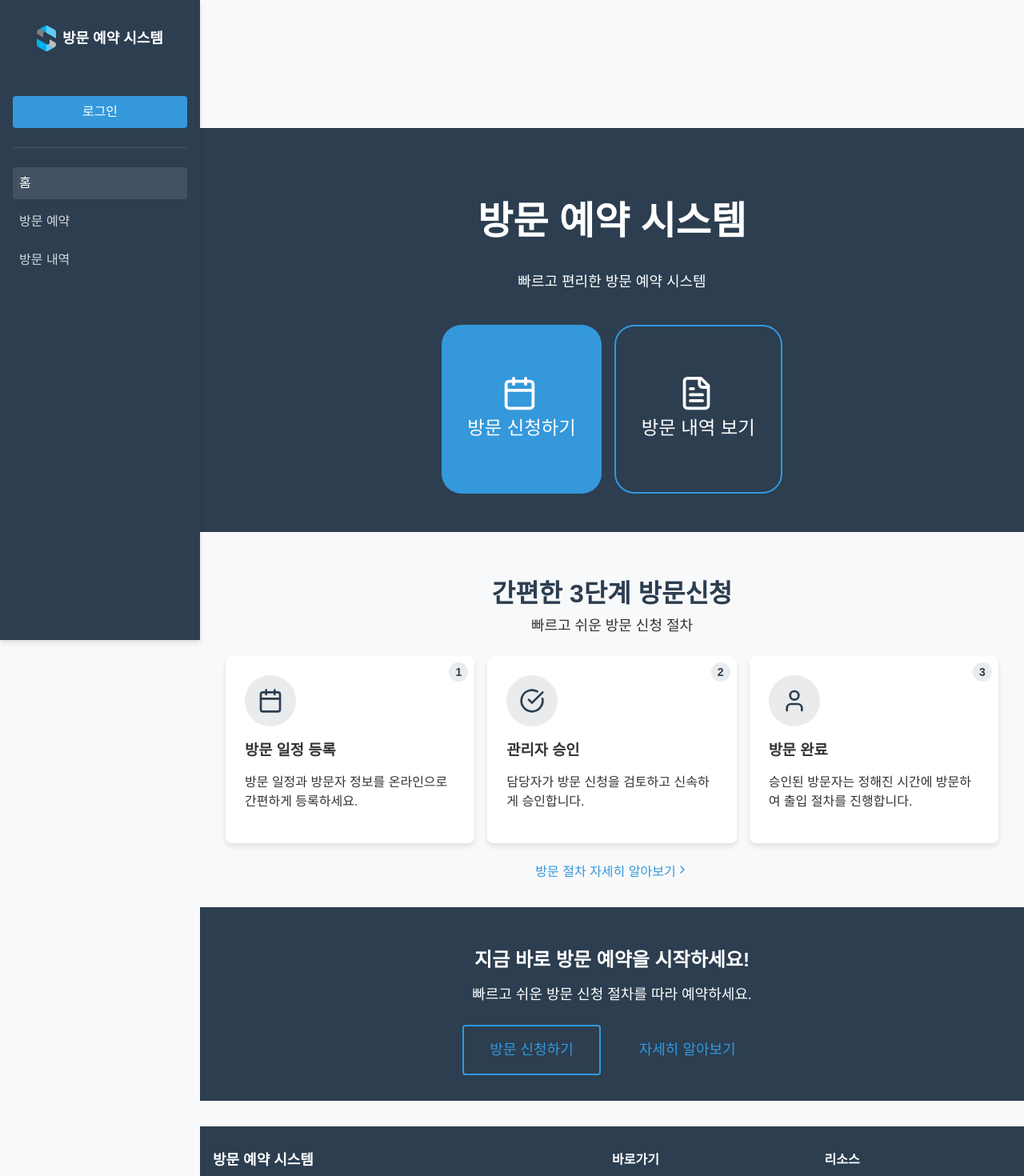
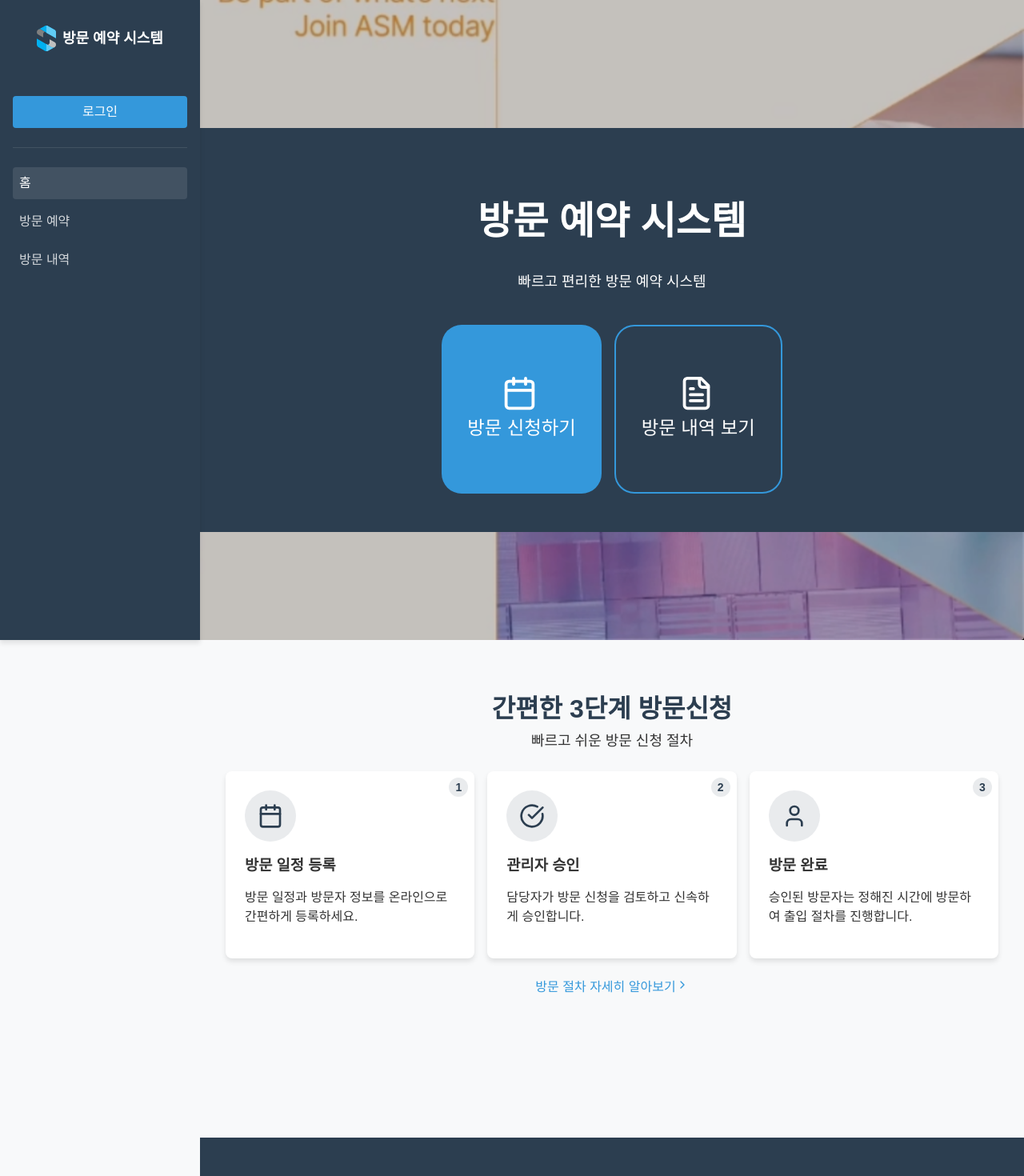
Before and after one commit to Jay9011/SECUiDEA_ERP, a React (Vite) app in the folder SECUiDEA_VisitReserve_Client/: page / in a window 1280 px wide. Shown: the top 1470 px of the page at 80% size. Built offline with nearby package versions, Linux system fonts and the light colour scheme; a web font is replaced by a local one.

Commit message:
feat. 홈 화면 업데이트 (동영상 재생 추가)

```diff
--- a/SECUiDEA_VisitReserve_Client/src/pages/Home.jsx
+++ b/SECUiDEA_VisitReserve_Client/src/pages/Home.jsx
@@ -1,5 +1,6 @@
 import { Link } from "react-router-dom";
 import { Calendar, User, FileText, CheckCircle, ChevronRight } from "lucide-react"
+import { useState } from "react";
 
 // 컴포넌트
 import { ProcessSteps } from "../components/steps/ProcessStep";
@@ -14,6 +15,7 @@ import '../styles/components/_icon-circle.scss';
 import './Home.scss';
 
 const Home = () => {
+    const [videoError, setVideoError] = useState(false);
 
     const processSteps = [
         {
@@ -36,8 +38,28 @@ const Home = () => {
         }
     ];
 
+    const handleVideoError = () => {
+        setVideoError(true);
+    };
+
     return (
         <div className="home">
+            <div className={`video-background ${videoError ? 'video-error' : ''}`}>
+                {!videoError && (
+                    <video
+                        autoPlay
+                        muted
+                        loop
+                        playsInline
+                        onError={handleVideoError}
+                    >
+                        <source src="/videos/background.mp4" type="video/mp4" />
+                        브라우저가 비디오 태그를 지원하지 않습니다.
+                    </video>
+                )}
+                <div className="video-overlay"></div>
+            </div>
+
             <section className="hero-section section">
                 <div className="container container-xl text-center">
                     <div className="content-wrapper">
--- a/SECUiDEA_VisitReserve_Client/src/pages/Home.scss
+++ b/SECUiDEA_VisitReserve_Client/src/pages/Home.scss
@@ -3,8 +3,50 @@
 
 .home {
     width: 100%;
+    position: relative;
+
+    // 동영상 배경 스타일
+    .video-background {
+        position: fixed;
+        top: 0;
+        left: 0;
+        width: 100%;
+        height: 100vh;
+        background-position: bottom;
+        background-repeat: no-repeat;
+        background-size: cover;
+        z-index: -1;
+        overflow: hidden;
+
+        &.video-error {
+            background-image: url(/images/background.png);
+        }
+
+        video {
+            position: absolute;
+            right: 0;
+            bottom: 0;
+            min-width: 100%;
+            min-height: 100%;
+            width: auto;
+            height: auto;
+            object-fit: cover;
+            object-position: right bottom;
+        }
+
+        .video-overlay {
+            position: absolute;
+            top: 0;
+            left: 0;
+            width: 100%;
+            height: 100%;
+            background: rgba(0, 0, 0, 0.2);
+            z-index: 1;
+        }
+    }
 
     .section {
+        position: relative;
         padding-top: $spacing-xl;
         padding-bottom: $spacing-xl;
         width: 100%;
@@ -15,8 +57,10 @@
         }
 
         &-primary {
-            background-color: $primary-color;
+            position: relative;
+            background-color: rgba($primary-color, 0.9); // 투명도 추가
             color: $light-text;
+            z-index: 1;
         }
 
         &-header {
@@ -56,10 +100,11 @@
 
     .hero-section {
         position: relative;
+
+        padding: $spacing-xl 0;
         width: 100%;
         background-color: $primary-color;
         color: $light-text;
-        padding: $spacing-xl 0;
 
         &::before {
             content: "";
@@ -71,9 +116,19 @@
             background-color: $primary-color;
         }
 
+        @include mobile {
+            margin-bottom: 3rem;
+        }
+
+        @include tablet {
+            margin-top: 2rem;
+            margin-bottom: 6rem;
+        }
+
         @include desktop {
             padding: $spacing-xxl 0;
             margin-top: 9rem;
+            margin-bottom: 9rem;
         }
 
         &_background {
@@ -148,8 +203,38 @@
         }
     }
 
+    .process-section {
+        position: relative;
+        z-index: 2;
+
+        @include mobile {
+            margin-bottom: 3rem;
+        }
+
+        @include tablet {
+            margin-bottom: 6rem;
+        }
+
+        @include desktop {
+            margin-bottom: 9rem;
+        }
+    }
+
     .cta-section {
         position: relative;
+        z-index: 2;
+
+        @include mobile {
+            margin-bottom: 3rem;
+        }
+
+        @include tablet {
+            margin-bottom: 6rem;
+        }
+
+        @include desktop {
+            margin-bottom: 9rem;
+        }
 
         .container {
             z-index: 2;
```
Also changed, not shown: SECUiDEA_VisitReserve_Client/public/images/background.png (added), 1 other file (tests, documents, lock files or other folders).
